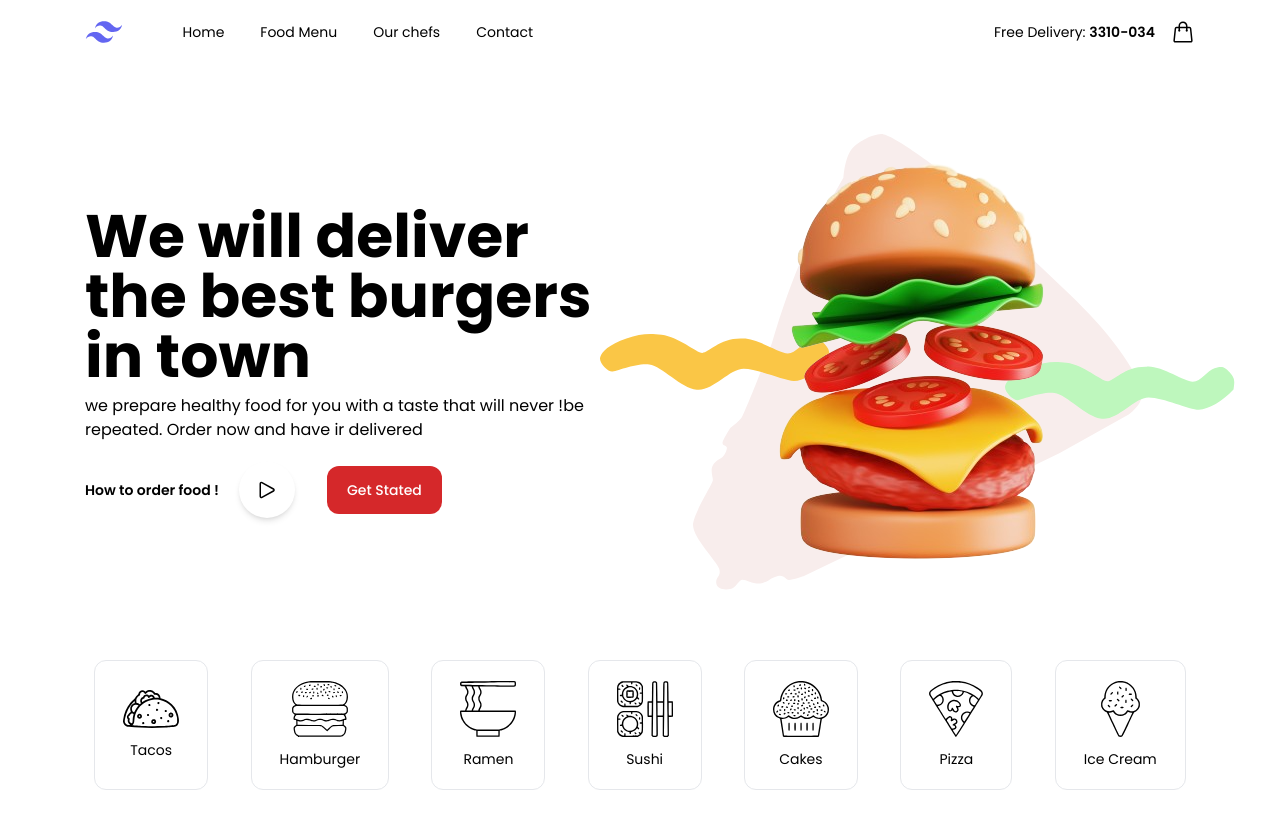
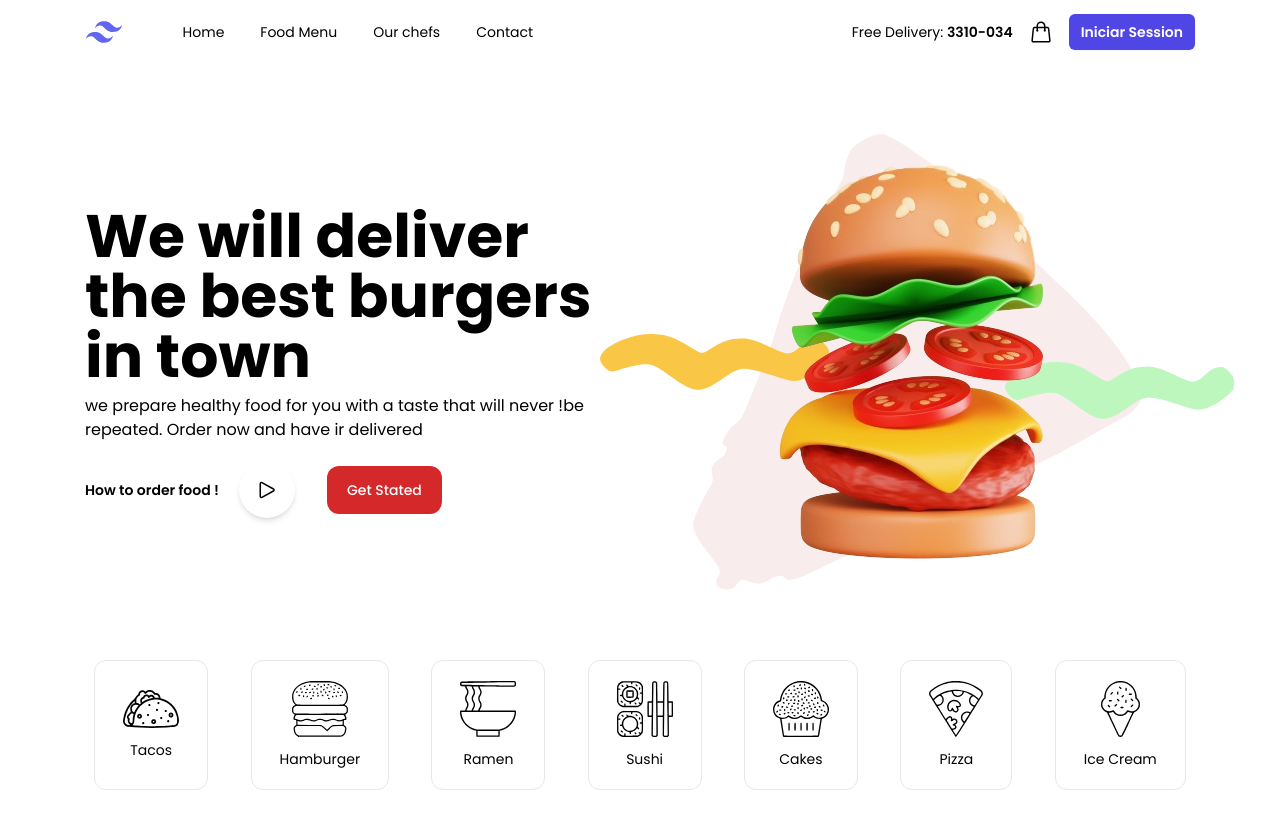
Before and after one commit to CarlosHernandez200/delimark, a React (Vite) app in the folder frontend/: page / in a window 1280 px wide. Shown: the top 828 px of the page. Built offline with nearby package versions, Linux system fonts and the light colour scheme.

Commit message:
Se crea el componente avatar y el Button de Iniciar Session

```diff
--- /dev/null
+++ b/frontend/src/components/Avatar.jsx
@@ -0,0 +1,13 @@
+const Avatar = () => {
+  return (
+    <div className="flex -space-x-1 overflow-hidden">
+      <img
+        className="inline-block h-8 w-8 rounded-full ring-2 ring-white"
+        src="https://images.unsplash.com/photo-1491528323818-fdd1faba62cc?ixlib=rb-1.2.1&ixid=eyJhcHBfaWQiOjEyMDd9&auto=format&fit=facearea&facepad=2&w=256&h=256&q=80"
+        alt=""
+      />
+    </div>
+  );
+};
+
+export default Avatar;
--- a/frontend/src/components/Header.jsx
+++ b/frontend/src/components/Header.jsx
@@ -53,6 +53,12 @@ const Header = () => {
                 </div>
 
                 <ShoppingBagIcon className="h-6 w-6" />
+
+                <Link to='/login'>
+                  <button className="rounded-md bg-indigo-600 px-3 py-1.5 text-sm font-semibold leading-6 text-white shadow-sm hover:bg-indigo-500 focus-visible:outline focus-visible:outline-2 focus-visible:outline-offset-2 focus-visible:outline-indigo-600">
+                    Iniciar Session
+                  </button>
+                </Link>
               </div>
 
               <div className="sm:hidden">
```
